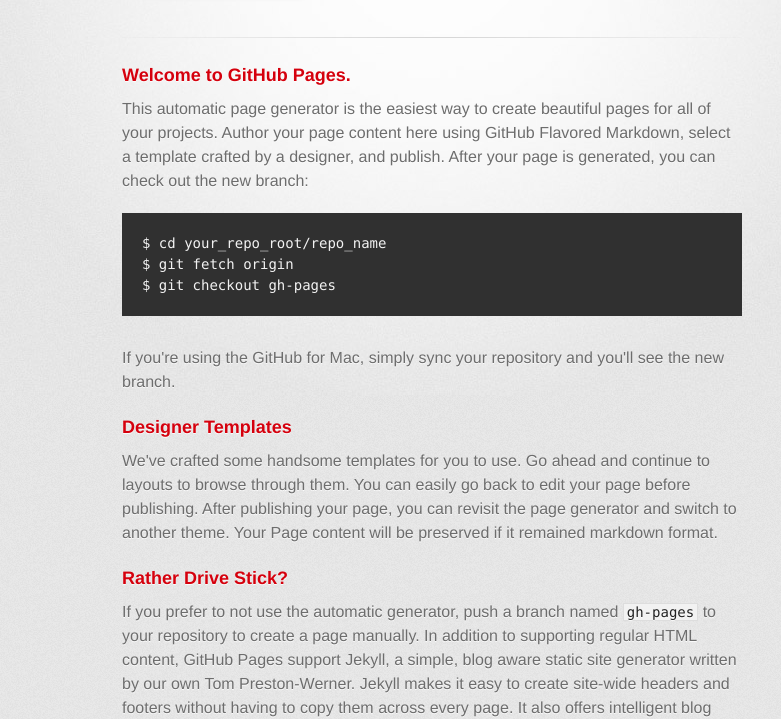
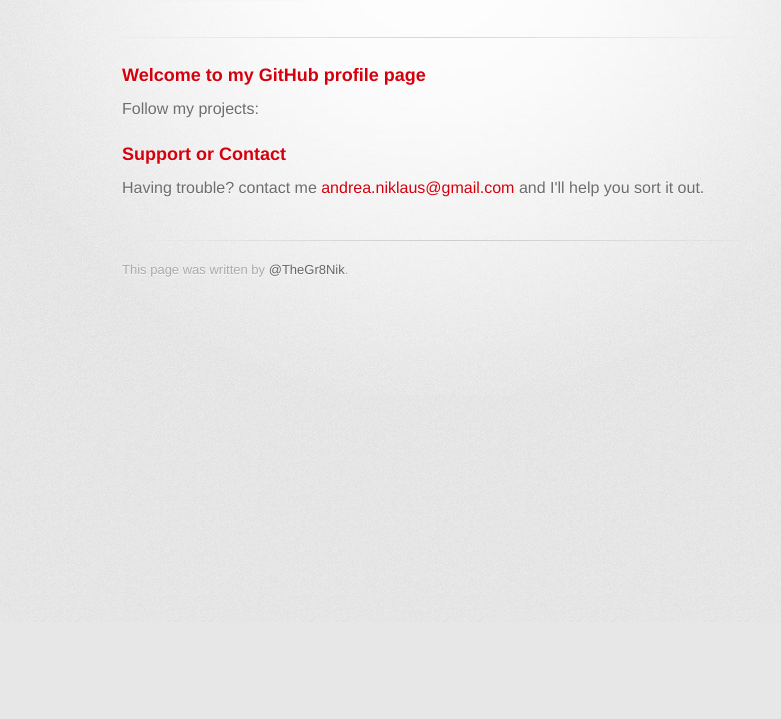
Before and after one commit to TheGr8Nik/TheGr8Nik.github.io, a plain HTML site: page index.html in a window 1280 px wide. Shown: the part 178-897 px from the top of the page, without its empty margins (208-989 px from the left). After the commit the page ends 800 px from the top, so only its background shows below. Drawn offline with Linux system fonts and the light colour scheme; a web font is replaced by a local one.

Commit message:
Edited homepage

```diff
--- a/index.html
+++ b/index.html
@@ -18,7 +18,7 @@
 		<div class="inner">
 
 		<header>
-          <h1>Thegr8nik.GitHub.io</h1>
+			<h1>TheGr8 Nik on GitHub</h1>
 			<h2></h2>
 		</header>
 
@@ -30,40 +30,18 @@
 
 		<section id="main_content">
 			<h3>
-<a id="welcome-to-github-pages" class="anchor" href="#welcome-to-github-pages" aria-hidden="true"><span class="octicon octicon-link"></span></a>Welcome to GitHub Pages.</h3>
+			<a id="welcome-to-github-pages" class="anchor" href="#welcome-to-github-pages" aria-hidden="true"><span class="octicon octicon-link"></span></a>Welcome to my GitHub profile page</h3>
 
-<p>This automatic page generator is the easiest way to create beautiful pages for all of your projects. Author your page content here using GitHub Flavored Markdown, select a template crafted by a designer, and publish. After your page is generated, you can check out the new branch:</p>
-
-<pre><code>$ cd your_repo_root/repo_name
-$ git fetch origin
-$ git checkout gh-pages
-</code></pre>
-
-<p>If you're using the GitHub for Mac, simply sync your repository and you'll see the new branch.</p>
-
-<h3>
-<a id="designer-templates" class="anchor" href="#designer-templates" aria-hidden="true"><span class="octicon octicon-link"></span></a>Designer Templates</h3>
-
-<p>We've crafted some handsome templates for you to use. Go ahead and continue to layouts to browse through them. You can easily go back to edit your page before publishing. After publishing your page, you can revisit the page generator and switch to another theme. Your Page content will be preserved if it remained markdown format.</p>
-
-<h3>
-<a id="rather-drive-stick" class="anchor" href="#rather-drive-stick" aria-hidden="true"><span class="octicon octicon-link"></span></a>Rather Drive Stick?</h3>
-
-<p>If you prefer to not use the automatic generator, push a branch named <code>gh-pages</code> to your repository to create a page manually. In addition to supporting regular HTML content, GitHub Pages support Jekyll, a simple, blog aware static site generator written by our own Tom Preston-Werner. Jekyll makes it easy to create site-wide headers and footers without having to copy them across every page. It also offers intelligent blog support and other advanced templating features.</p>
-
-<h3>
-<a id="authors-and-contributors" class="anchor" href="#authors-and-contributors" aria-hidden="true"><span class="octicon octicon-link"></span></a>Authors and Contributors</h3>
-
-<p>You can <a href="https://github.com/blog/821" class="user-mention">@mention</a> a GitHub username to generate a link to their profile. The resulting <code>&lt;a&gt;</code> element will link to the contributor's GitHub Profile. For example: In 2007, Chris Wanstrath (<a href="https://github.com/defunkt" class="user-mention">@defunkt</a>), PJ Hyett (<a href="https://github.com/pjhyett" class="user-mention">@pjhyett</a>), and Tom Preston-Werner (<a href="https://github.com/mojombo" class="user-mention">@mojombo</a>) founded GitHub.</p>
+			<p>Follow my projects:</p>
 
 			<h3>
 			<a id="support-or-contact" class="anchor" href="#support-or-contact" aria-hidden="true"><span class="octicon octicon-link"></span></a>Support or Contact</h3>
 
-<p>Having trouble with Pages? Check out the documentation at <a href="http://help.github.com/pages">http://help.github.com/pages</a> or contact <a href="mailto:support@github.com">support@github.com</a> and we’ll help you sort it out.</p>
+			<p>Having trouble? contact me <a href="mailto:andrea.niklaus@gmail.com">andrea.niklaus@gmail.com</a> and I'll help you sort it out.</p>
 		</section>
 
 		<footer>
-          This page was generated by <a href="http://pages.github.com">GitHub Pages</a>. Tactile theme by <a href="https://twitter.com/jasonlong">Jason Long</a>.
+			This page was written by <a href="http://pages.github.com">@TheGr8Nik</a>.
 		</footer>
 
 		<script type="text/javascript">
```
Lines whose indentation alone changed are shown as unchanged.
